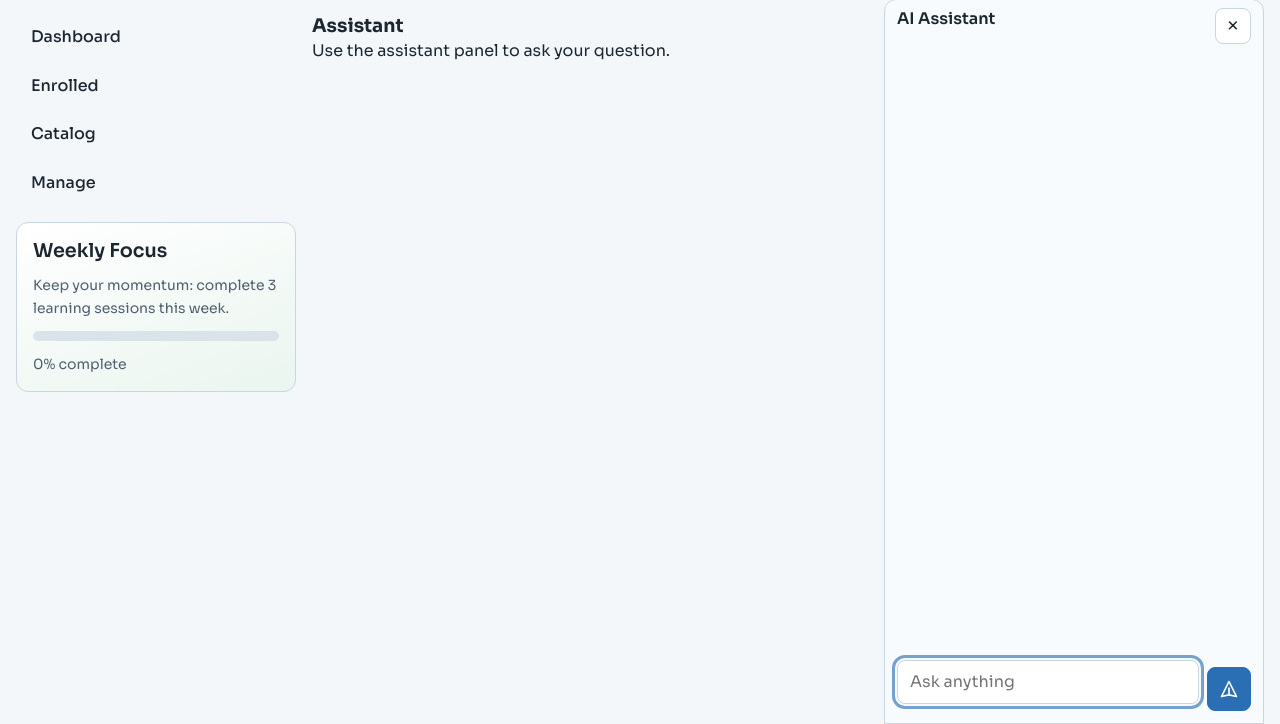
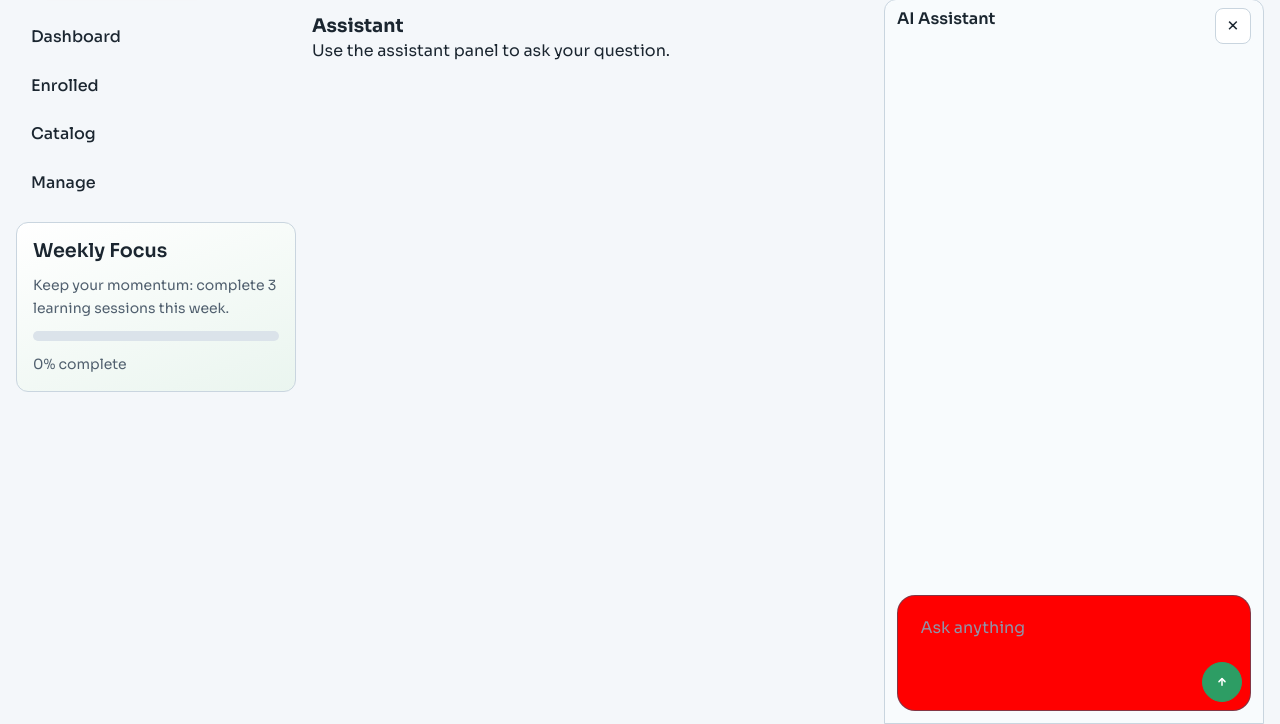
Before and after one commit to worku404/e-learning, a Django app: page /assistant/ in a window 1280 px wide, after a click that opens the changed part. Shown: the part 76-800 px from the top of the page. Run offline with Django 5.2, Linux system fonts and the light colour scheme; the visitor is signed in with stand-in values (Sample User, id 1); data that the repository does not hold is empty; parts of the project's set-up code (start-up, migrations or seed data) failed here and were passed over; some libraries are stand-ins or nearby versions.

Commit message:
change input fied background color

```diff
--- a/edu/assistant/templates/assistant/llm.html
+++ b/edu/assistant/templates/assistant/llm.html
@@ -13,6 +13,7 @@
 
 <form id="llm-form" class="llm-form" autocomplete="off">
   {% csrf_token %}
+  <div class="llm-composer">
     <div class="llm-input">
       {{ llm_form.prompt }}
     </div>
@@ -23,11 +24,12 @@
         </svg>
       </button> {% endcomment %}
       <button class="llm-btn llm-btn--send" type="submit" aria-label="Send message">
-      <svg width="20" height="20" viewBox="0 0 24 24" fill="none" stroke="currentColor" stroke-width="2" aria-hidden="true">
-        <path stroke-linecap="round" stroke-linejoin="round" d="M12 19l9 2-9-18-9 18 9-2z" />
-        <path stroke-linecap="round" stroke-linejoin="round" d="M12 19v-8" />
+        <svg width="18" height="18" viewBox="0 0 24 24" fill="none" stroke="currentColor" stroke-width="2.3" aria-hidden="true">
+          <path stroke-linecap="round" stroke-linejoin="round" d="M12 17V7" />
+          <path stroke-linecap="round" stroke-linejoin="round" d="M7.5 11.5L12 7l4.5 4.5" />
         </svg>
       </button>
+    </div>
   </div>
 </form>
 
@@ -185,6 +187,8 @@
       const prompt = promptInput.value.trim();
       if (!prompt) return;
 
+      promptInput.value = "";
+      autoGrow();
       openAssistantSidebar();
       sendBtn.disabled = true;
       let aiResponse = waitingMarkup();
@@ -225,8 +229,6 @@
       } finally {
         history[history.length - 1].response = aiResponse;
         renderHistory();
-        promptInput.value = "";
-        autoGrow();
         sendBtn.disabled = false;
         promptInput.focus();
       }
--- a/edu/courses/static/css/components.css
+++ b/edu/courses/static/css/components.css
@@ -602,52 +602,113 @@ body.assistant-sidebar-open .llm-form {
 }
 
 .llm-form {
+    display: block;
+}
+
+.llm-composer {
     display: flex;
-    gap: var(--space-2);
-    align-items: flex-end;
+    flex-direction: column;
+    gap: 0.35rem;
+    background: #282A36;
+    background-color: red !important;
+    border: 1px solid color-mix(in srgb, #4a4f65 68%, transparent);
+    border-radius: 18px;
+    padding: 0.5rem;
 }
 
 .llm-input {
     flex: 1;
+    min-width: 0;
 }
 
 .llm--textarea {
     width: 100%;
     min-height: 44px;
     max-height: 152px;
-    border: 1px solid var(--color-border);
-    border-radius: var(--radius-sm);
-    background: var(--color-surface);
-    padding: 0.625rem 0.75rem;
+    border: none;
+    border-radius: 16px;
+    background: transparent;
+    color: #eff2ff;
+    padding: 0.72rem 0.9rem;
+    line-height: 1.45;
     resize: none;
+    transition: none;
+}
+
+.llm--textarea::placeholder {
+    color: #8f93a8;
+}
+
+.llm--textarea:focus {
+    outline: none;
+    box-shadow: none;
+}
+
+.llm--textarea,
+.llm-history {
+    scrollbar-width: thin;
+    scrollbar-color: #54586d #282A36;
+}
+
+.llm--textarea::-webkit-scrollbar,
+.llm-history::-webkit-scrollbar {
+    width: 8px;
+    height: 8px;
+}
+
+.llm--textarea::-webkit-scrollbar-track,
+.llm-history::-webkit-scrollbar-track {
+    background: #282A36;
+    border-radius: 999px;
+}
+
+.llm--textarea::-webkit-scrollbar-thumb,
+.llm-history::-webkit-scrollbar-thumb {
+    background: #54586d;
+    border-radius: 999px;
+    border: 2px solid transparent;
+    background-clip: padding-box;
 }
 
 .llm-controls {
-    display: inline-flex;
-    gap: var(--space-2);
+    width: 100%;
+    display: flex;
+    justify-content: flex-end;
+    margin-top: 0.1rem;
 }
 
 .llm-btn {
-    width: 44px;
-    height: 44px;
-    border: 1px solid var(--color-border);
-    border-radius: var(--radius-sm);
+    width: 40px;
+    height: 40px;
+    border: 1px solid transparent;
+    border-radius: 999px;
     background: #9eb5cc;
     color: var(--color-text);
     display: inline-flex;
     align-items: center;
     justify-content: center;
     padding: 0;
+    transition: background-color 0.16s ease, border-color 0.16s ease, transform 0.1s ease;
+}
+
+.llm-btn svg {
+    width: 16px;
+    height: 16px;
 }
 
 .llm-btn--send {
-    background: var(--color-accent);
+    background: #2D9D64;
     color: #fff;
-    border-color: var(--color-accent);
+    border-color: #2D9D64;
 }
 
 .llm-btn--send:hover:not(:disabled) {
-    background: color-mix(in srgb, var(--color-accent) 85%, black);
+    background: color-mix(in srgb, #2D9D64 88%, black);
+    border-color: color-mix(in srgb, #2D9D64 88%, black);
+}
+
+.llm-btn--send:active:not(:disabled) {
+    transform: translateY(1px);
 }
 
 .llm-btn:disabled {
```
Also changed, not shown: 1 other file. Lines whose indentation alone changed are shown as unchanged.
